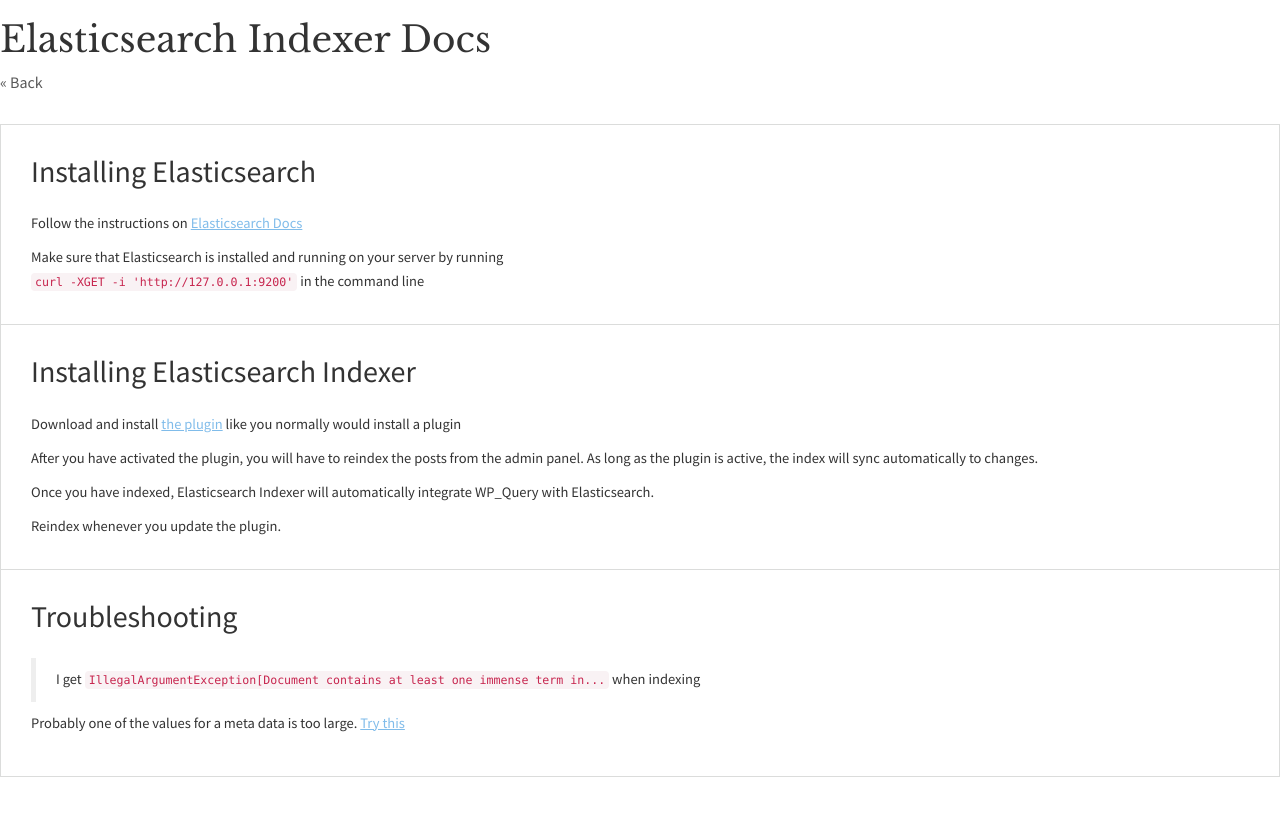
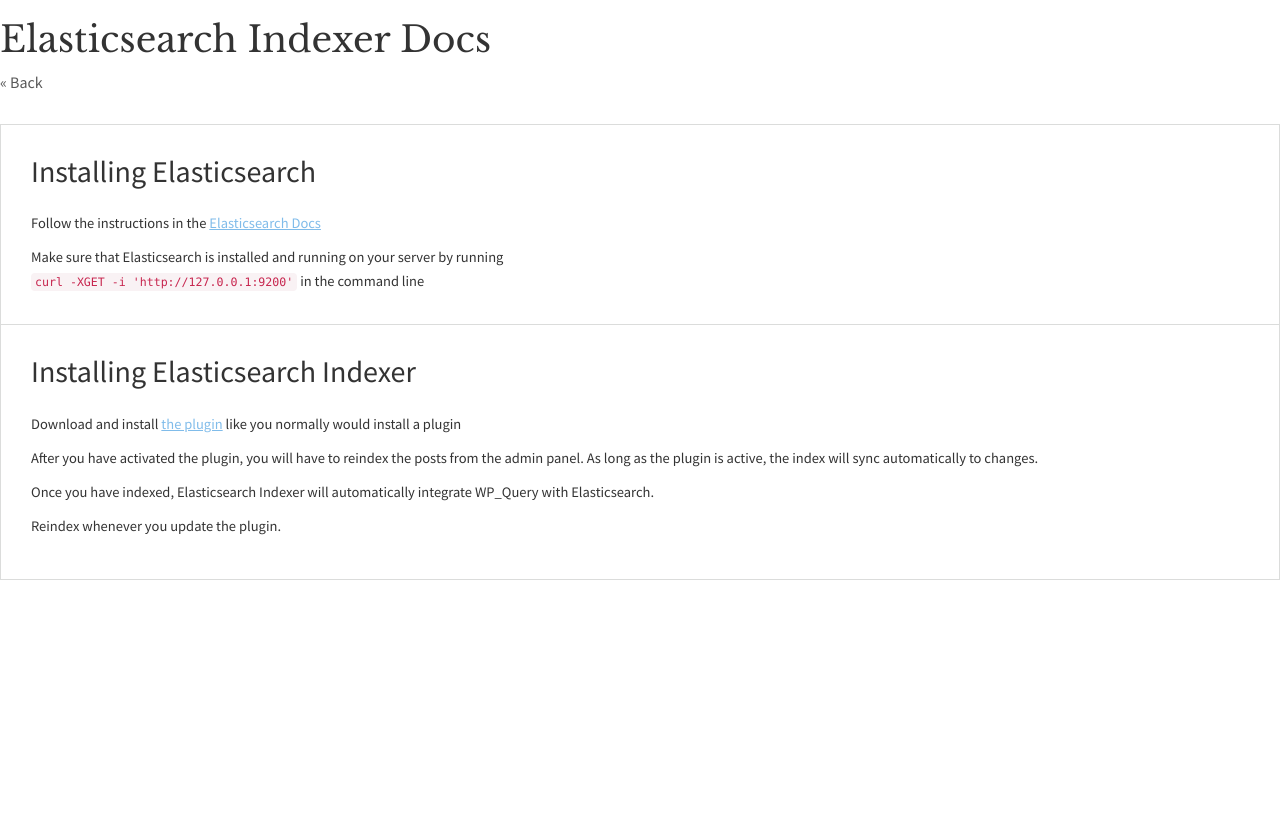
Before and after one commit to wallmanderco/wallmanderco.github.io, a Jekyll site: the page built from elasticsearch-indexer/docs/index.md, in a window 1280 px wide. Shown: the top 816 px of the page. Built offline with Jekyll 4.4.1, drawn with Linux system fonts in a browser that asks for light colours; nearby versions of some CDN libraries.

Commit message:
Update index.md

```diff
--- a/elasticsearch-indexer/docs/index.md
+++ b/elasticsearch-indexer/docs/index.md
@@ -5,7 +5,7 @@
 
 ## Installing Elasticsearch
 
-Follow the instructions on [Elasticsearch Docs](http://www.elastic.co/guide/en/elasticsearch/reference/1.5/_installation.html)
+Follow the instructions in the [Elasticsearch Docs](http://www.elastic.co/guide/en/elasticsearch/reference/1.5/_installation.html)
 
 Make sure that Elasticsearch is installed and running on your server by running
 `curl -XGET -i 'http://127.0.0.1:9200'` in the command line
@@ -20,9 +20,3 @@
 Once you have indexed, Elasticsearch Indexer will automatically integrate WP_Query with Elasticsearch.
 
 Reindex whenever you update the plugin.
-
-## Troubleshooting
-
-> I get `IllegalArgumentException[Document contains at least one immense term in...` when indexing
-
-Probably one of the values for a meta data is too large. [Try this](http://answers.splunk.com/answers/136664/changing-max-length-of-field.html)
```
